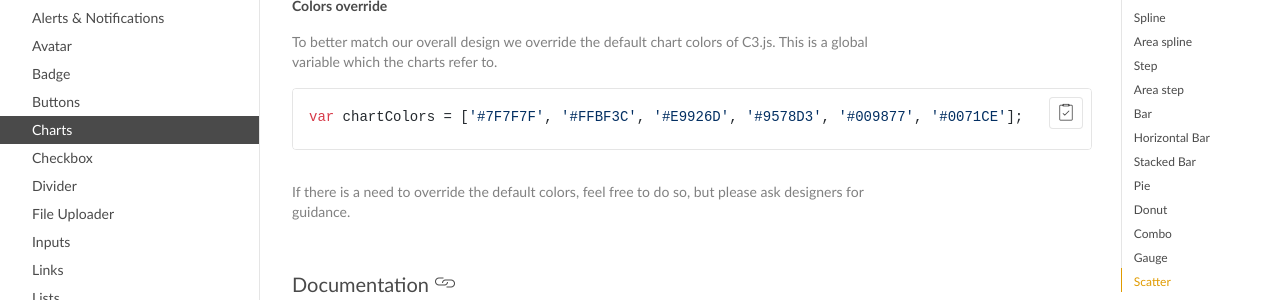
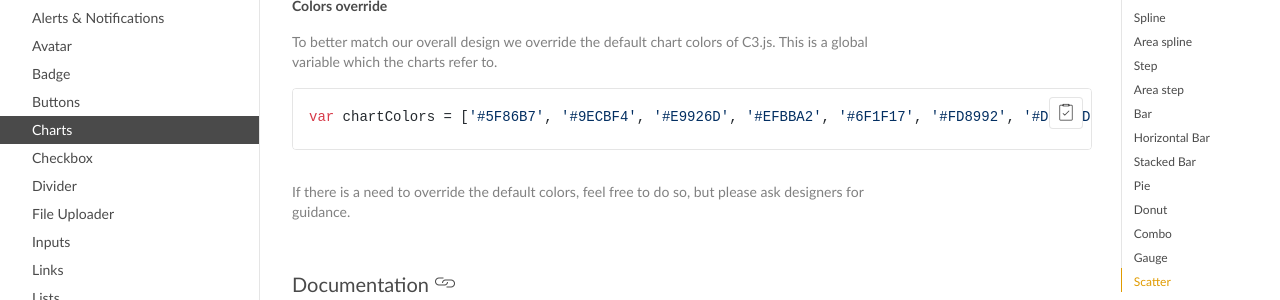
Before and after one commit to COINS-Naz/coins-design-system, a Jekyll site: the page built from _posts/web/ui-components/2021-04-22-charts.md, in a window 1280 px wide and 900 px high. Shown: the part 365-665 px from the top of the window. Built offline with Jekyll 4.4.1, drawn with Linux system fonts in a browser that asks for light colours; nearby versions of some CDN libraries; some web fonts are replaced; a style sheet for code colours, icons or effects is not loaded.

Commit message:
Update 2021-04-22-charts.md

```diff
--- a/_posts/web/ui-components/2021-04-22-charts.md
+++ b/_posts/web/ui-components/2021-04-22-charts.md
@@ -27,7 +27,7 @@ To better match our overall design we override the default chart colors of C3.js
 This is a global variable which the charts refer to.
 
 {% include snippet.html norender=true lang="js" code="
-var chartColors = ['#7F7F7F', '#FFBF3C', '#E9926D', '#9578D3', '#009877', '#0071CE'];
+var chartColors = ['#5F86B7', '#9ECBF4', '#E9926D', '#EFBBA2', '#6F1F17', '#FD8992', '#D5082D', '#F37D21'];
 " %}
 
 If there is a need to override the default colors, feel free to do  so, but please ask designers for guidance.
```
